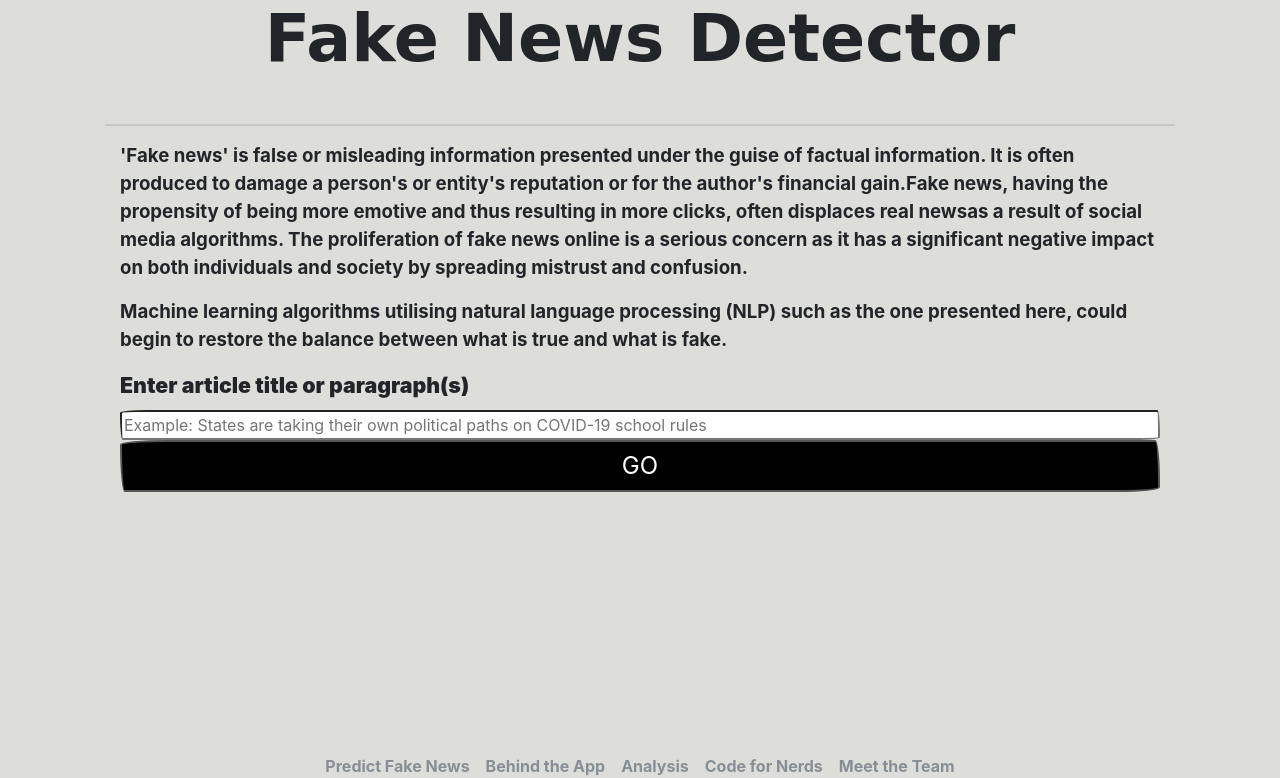
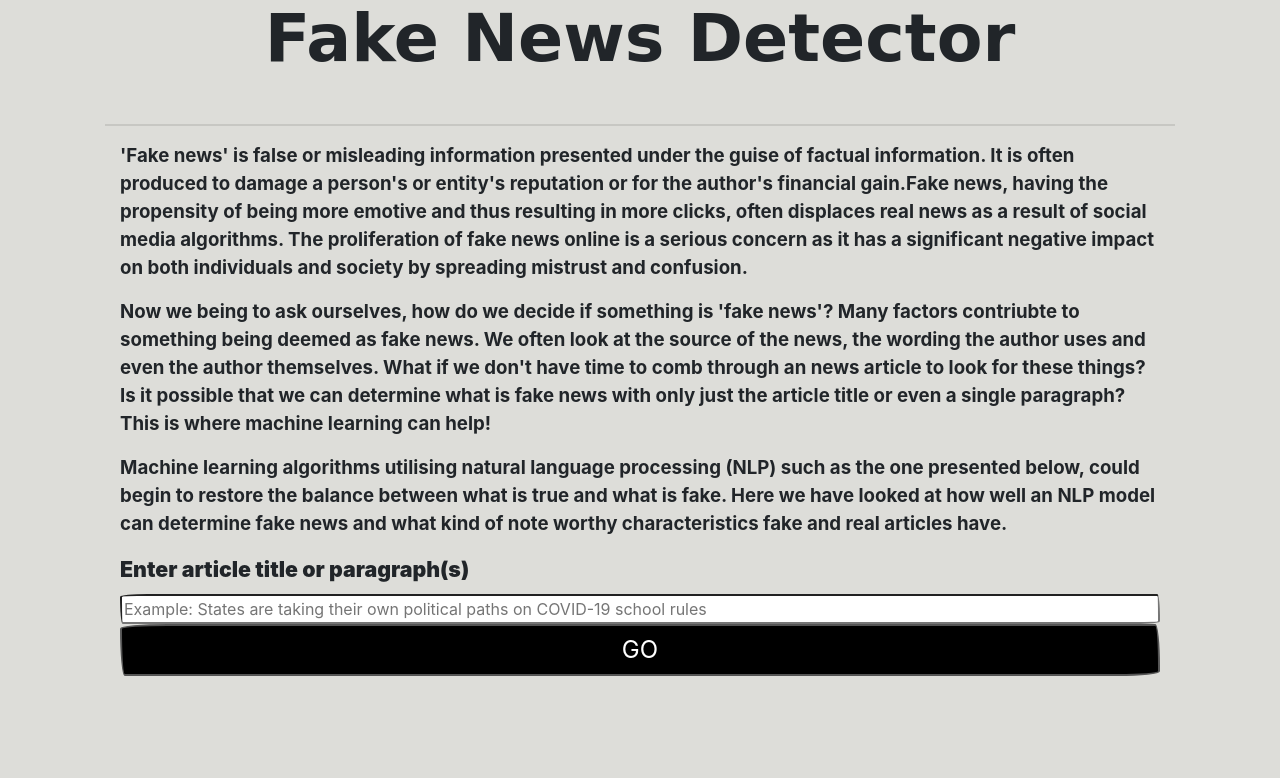
Before and after one commit to MarcusKorea/Fake_News_Detector2, a Flask app: page / in a window 1280 px wide. Shown: the part 160-938 px from the top of the page. Run offline with Flask 2, Linux system fonts and the light colour scheme; parts of the project's set-up code (start-up, migrations or seed data) failed here and were passed over; some libraries are stand-ins or nearby versions; some web fonts are replaced.

Commit message:
added some more to the intro on the  index page

```diff
--- a/templates/fk_index.html
+++ b/templates/fk_index.html
@@ -63,11 +63,13 @@
       <div class=" intro_info container">
         <div class = "row">
           <div class = "col">
-            <p>'Fake news' is false or misleading information presented under the guise of factual information. It is often produced to damage a person's or entity's reputation or for the author's financial gain.Fake news, having the propensity of being more emotive and thus resulting in more clicks, often displaces real newsas a result of social media algorithms. The proliferation of fake news online is a serious concern as it has a significant negative impact on both individuals and society by spreading mistrust and confusion.
+            <p>'Fake news' is false or misleading information presented under the guise of factual information. It is often produced to damage a person's or entity's reputation or for the author's financial gain.Fake news, having the propensity of being more emotive and thus resulting in more clicks, often displaces real news as a result of social media algorithms. The proliferation of fake news online is a serious concern as it has a significant negative impact on both individuals and society by spreading mistrust and confusion.
             </p>
-            <p>Machine learning algorithms utilising natural language processing (NLP) such as the one presented here,
-              could begin to restore the balance between what is true and what is fake.
-            </p>
+            <p>Now we being to ask ourselves, how do we decide if something is 'fake news'? Many factors contriubte to something being deemed as fake news. We often look at the source of the news, the wording the author uses and even the author themselves. What if we don't have time to comb through an news article to look for these things? Is it possible that we can determine what is fake news with only just the article title or even a single paragraph? This is where machine learning can help!</p>
+
+            <p>Machine learning algorithms utilising natural language processing (NLP) such as the one presented below, could begin to restore the balance between what is true and what is fake. Here we have looked at how well an NLP model can determine fake news and what kind of note worthy characteristics fake and real articles have.</p>
+
+
           </div>
         </div>
       </div>
```
